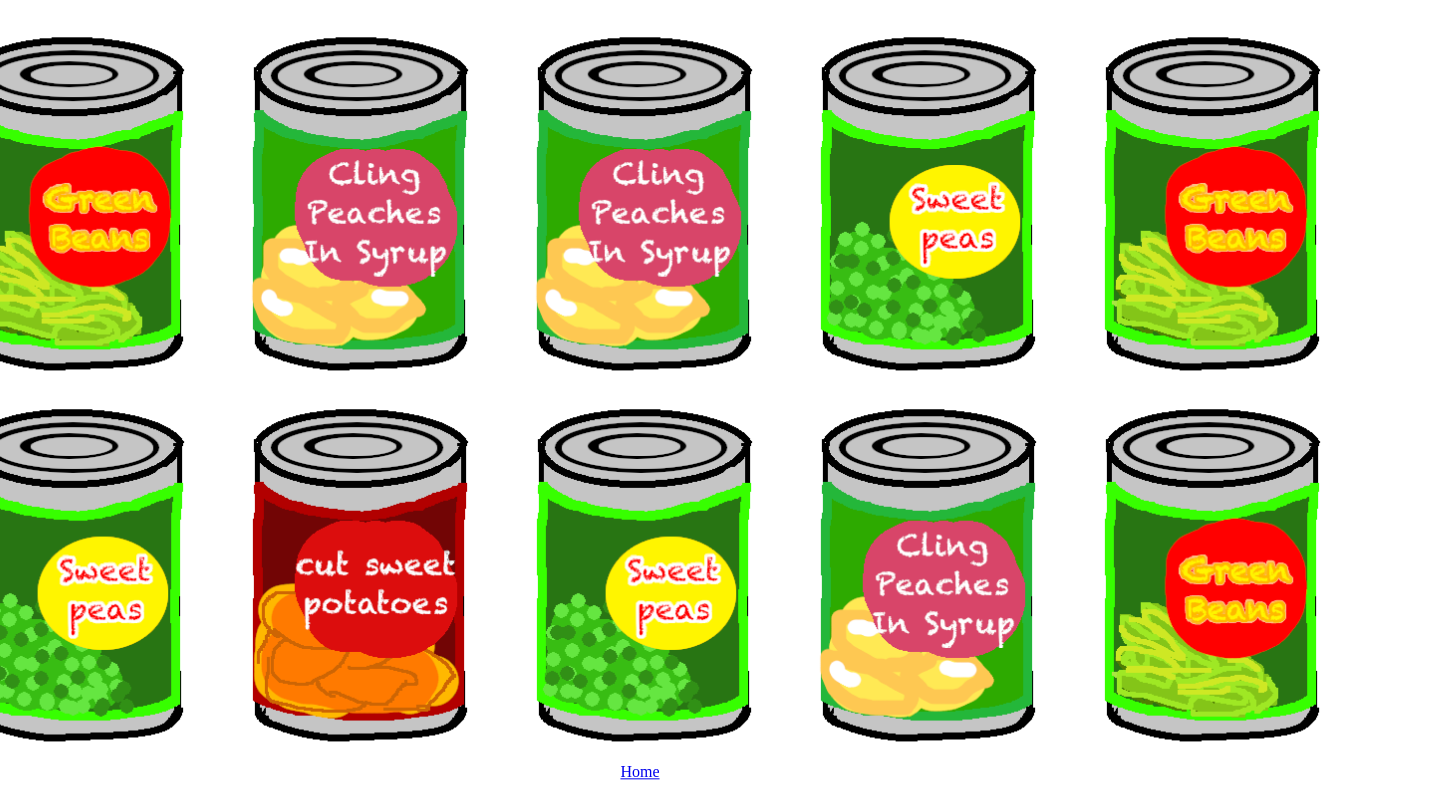
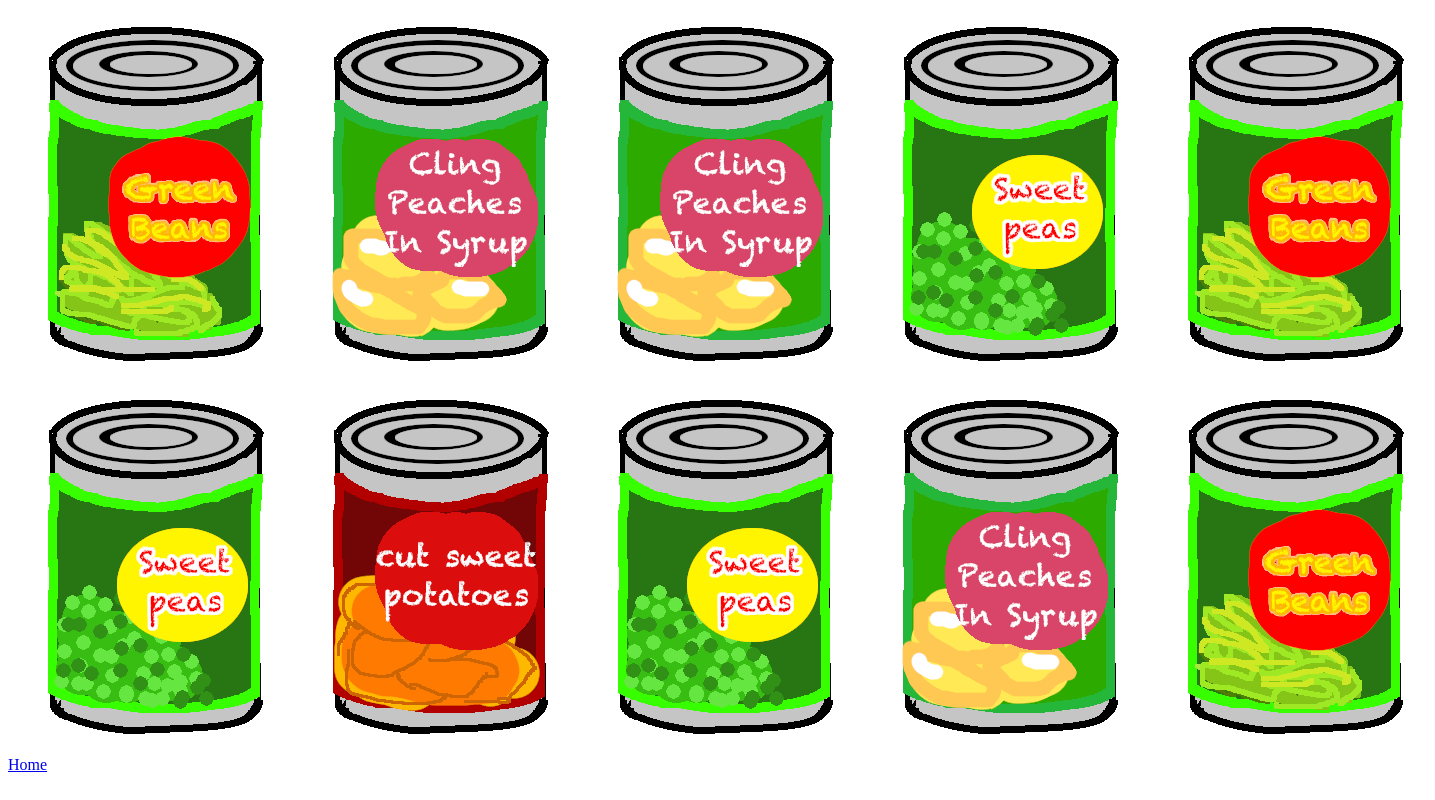
Before and after one commit to mariecreel/gamez4grrrlz, a website: page public/pages/cans.html in a window 1280 px wide. Shown: the whole page, 1435 px wide, since content can reach past the window. Drawn offline with Linux system fonts and the light colour scheme; files that its build step writes are made by us from their sources.

Commit message:
change margin of cans

```diff
--- a/public/css/index.css
+++ b/public/css/index.css
@@ -39,12 +39,17 @@
 
 .house {
   background-color: pink;
+  width:100%;
 }
+ .cans {
+   width: 20%;
+   margin-bottom: 10px;
+ }
 
-.canimg {
-  width: 280px;
+ .canimg:hover{
+   transform: scale(1.1, 1.1);
+ }
+
+.canshelf {
+  min-width: 100%
 }
-
-.canimg:hover {
-  width:290px;
-}
--- a/public/pages/cans.html
+++ b/public/pages/cans.html
@@ -1,13 +1,12 @@
 <html>
   <head>
-    <link rel="stylesheet" type="text/css" href="./public/css/index.css">
+    <link rel="stylesheet" type="text/css" href="../css/index.css">
     <script type="text/javascript" src="../js/cans.js"></script>
     <script type="text/javascript" src="../js/cansstanzas.js"></script>
     <title>Search the Pantry</title>
   </head>
   <body>
-    <div class="games">
-      <table>
+      <table class = "canshelf">
         <tr>
           <td class = "cans" id = "zero" onClick = "handleClick(this.id)">
             <img class = "canimg" src="../assets/images/cans/greenbeans.png">
@@ -44,6 +43,5 @@
         </tr>
       </table>
       <a href = "../../index.html">Home</a>
-    </div>
   </body>
 </html>
```
Also changed, not shown: public/pages/dollhouse.html (+2 -3 lines).
